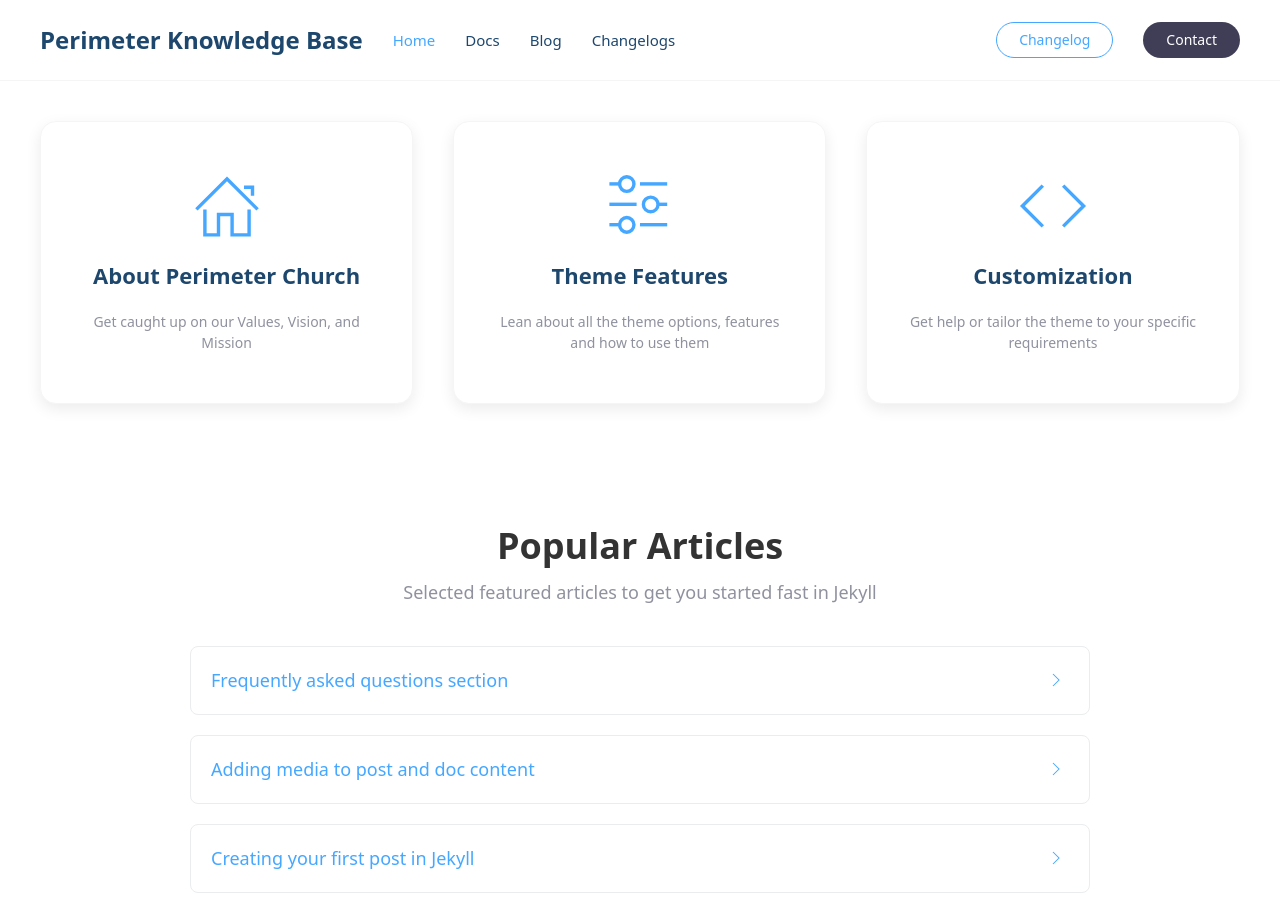
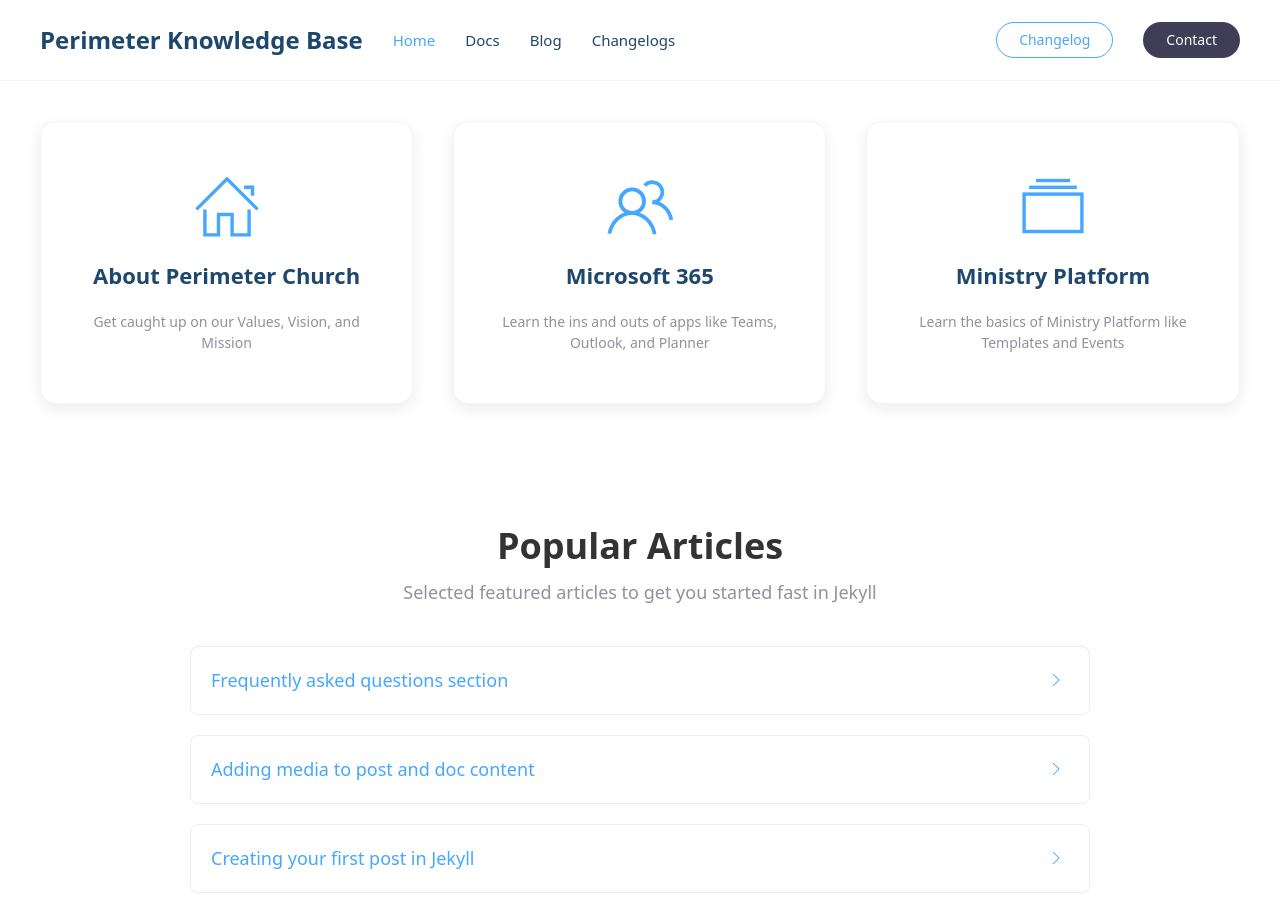
Before and after one commit to josephwper/perimeterkb, a Jekyll site: the page built from index.md, in a window 1280 px wide and 900 px high, scrolled down 769 px. Built offline with Jekyll 4.4.1, drawn with Linux system fonts in a browser that asks for light colours.

Commit message:
Update navigation_boxes.yml

```diff
--- a/_data/navigation_boxes.yml
+++ b/_data/navigation_boxes.yml
@@ -5,12 +5,12 @@
   icon: home
   doc: installation
 
-- title: Theme Features
-  desc: Lean about all the theme options, features and how to use them
-  icon: settings
+- title: Microsoft 365
+  desc: Learn the ins and outs of apps like Teams, Outlook, and Planner
+  icon: users
   doc: hero
 
-- title: Customization
-  desc: Get help or tailor the theme to your specific requirements
-  icon: code
+- title: Ministry Platform
+  desc: Learn the basics of Ministry Platform like Templates and Events
+  icon: album
   doc: customize
```
